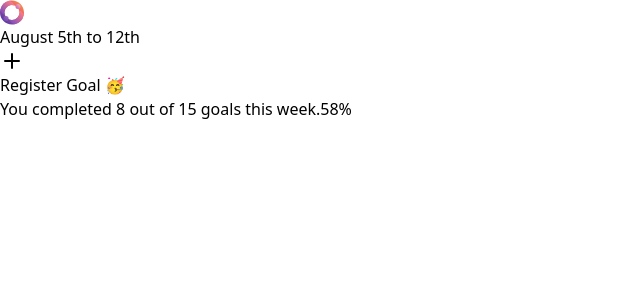
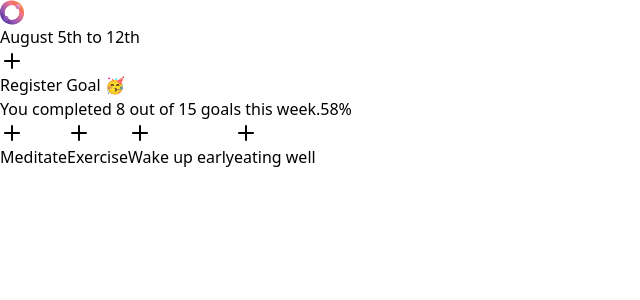
Before and after one commit to ludiemert/Nlw_Pocket_Node_React, a React (Vite) app in the folder web/: page / in a window 1280 px wide. Shown: the top 300 px of the page, without its empty margins (0-640 px from the left). Built offline with nearby package versions, Linux system fonts and the light colour scheme.

Commit message:
ajust summary goal page

```diff
--- a/web/src/components/summary.tsx
+++ b/web/src/components/summary.tsx
@@ -4,6 +4,7 @@ import { Button } from './ui/button'
 import { InOrbitIcon } from './in-orbit-icon'
 import { Progress, ProgressIndicator } from './ui/progress-bar'
 import { Separator } from './ui/separator'
+import { OutlineButton } from './ui/outline-button'
 
 export function Summary() {
   return (
@@ -37,6 +38,28 @@ export function Summary() {
       </div>
 
       <Separator />
+
+      <div className="flex flex-wrap gap-3">
+        <OutlineButton>
+          <Plus className=" size-4 text-zinc-600" />
+          Meditate
+        </OutlineButton>
+
+        <OutlineButton>
+          <Plus className=" size-4 text-zinc-600" />
+          Exercise
+        </OutlineButton>
+
+        <OutlineButton>
+          <Plus className=" size-4 text-zinc-600" />
+          Wake up early
+        </OutlineButton>
+
+        <OutlineButton>
+          <Plus className=" size-4 text-zinc-600" />
+          eating well
+        </OutlineButton>
+      </div>
     </div>
   )
 }
```
